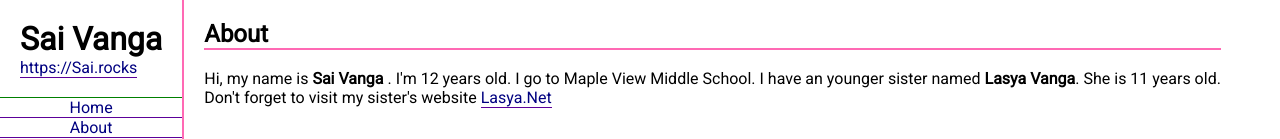
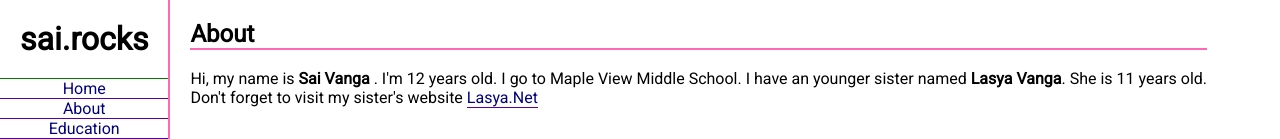
Before and after one commit to saivanga/website, a plain HTML site: page pages/about.html in a window 1280 px wide. Shown: the top 139 px of the page. Drawn offline with Linux system fonts and the light colour scheme.

Commit message:
fixing more bugs

```diff
--- a/pages/about.html
+++ b/pages/about.html
@@ -17,8 +17,7 @@
     <div id="page">
       <div id="left">
         <div id="logo">
-          <h1>Sai Vanga</h1>
-          <p><a href="https://Sai.rocks">https://Sai.rocks</a></p>
+          <h1>sai.rocks</h1>
         </div>
         <a href="/index.html" id="links">Home</a>
         <a href="/pages/about.html" id="links">About</a>
```
Also changed, not shown: pages/contact.html (+1 -2 lines), pages/education.html (+1 -2 lines), pages/games.html (+1 -2 lines), pages/projects.html (+3 -3 lines), pages/resume.html (+1 -2 lines).
